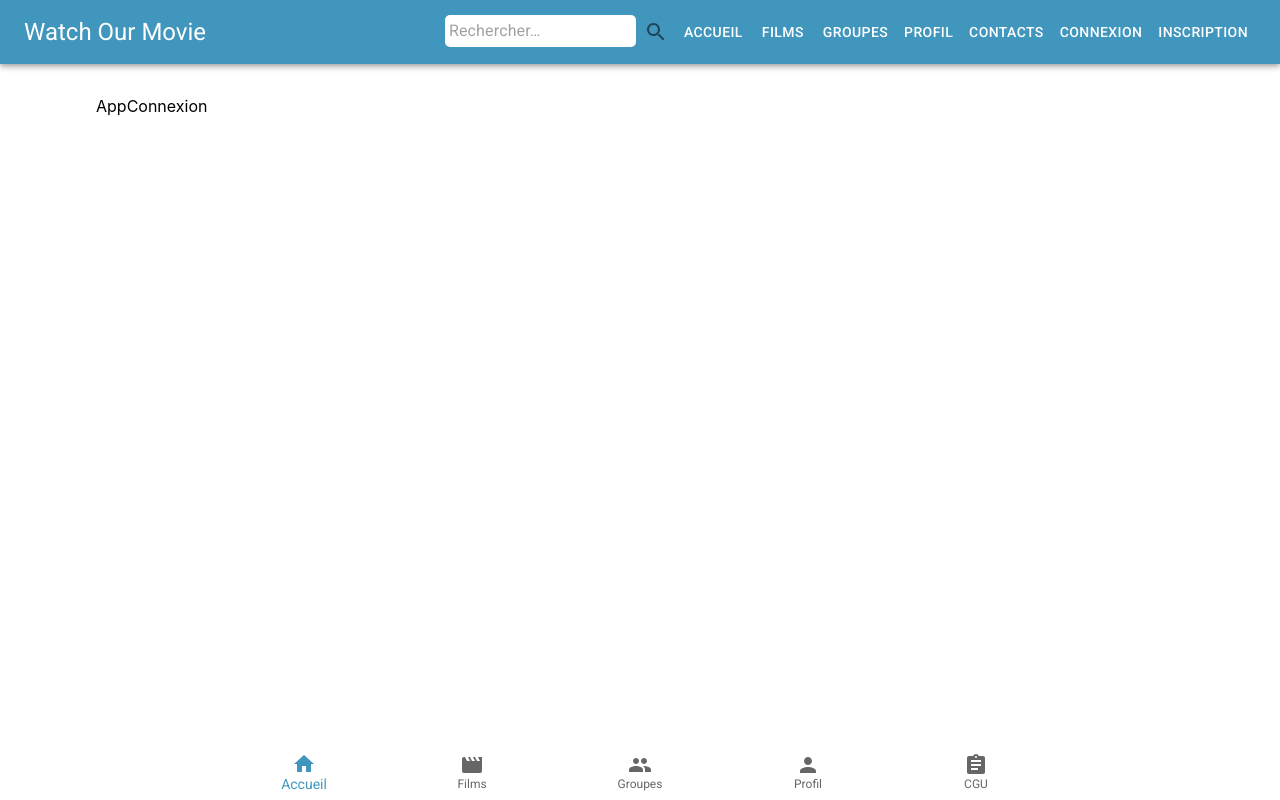
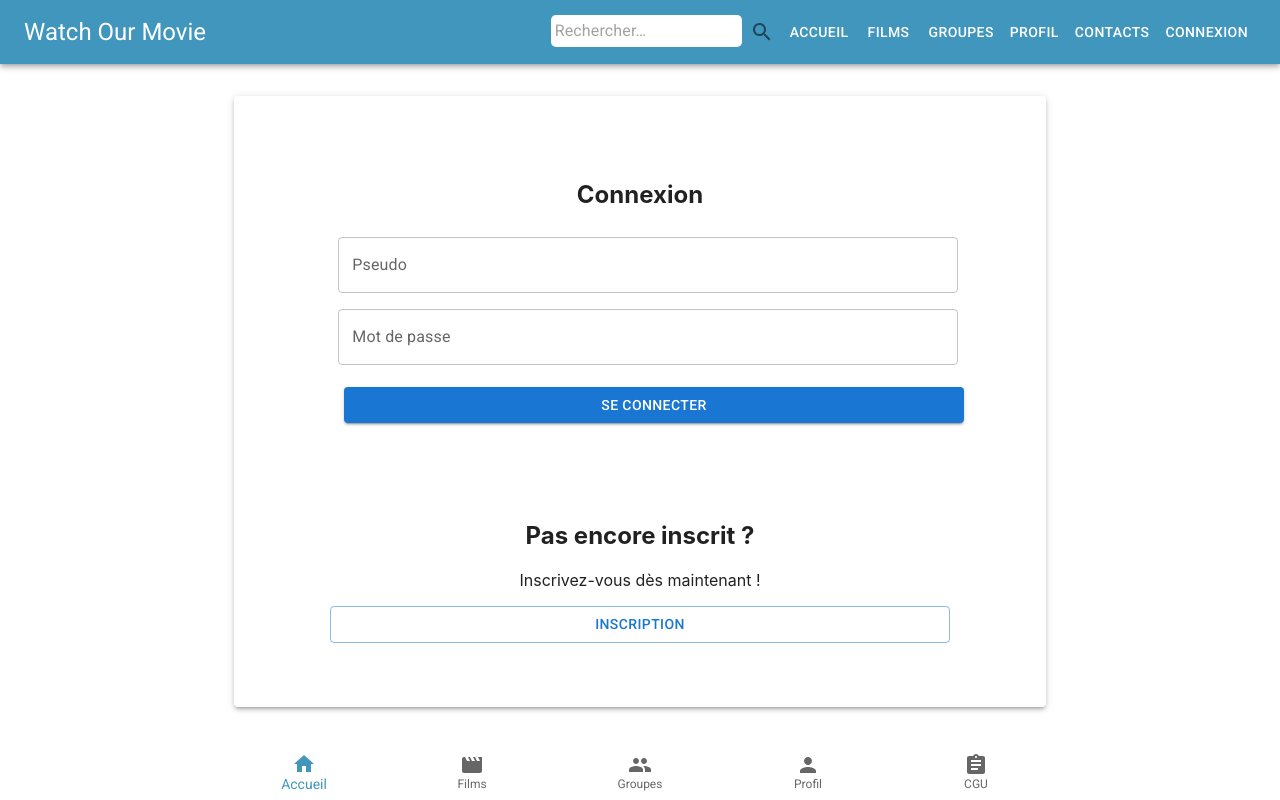
Before and after one commit to PingouinDuTurfu/WatchOurMovie, a React (Create React App) app in the folder front/wom/: page /connexion in a window 1280 px wide. Built offline with nearby package versions, Linux system fonts and the light colour scheme.

Commit message:
Connexion

```diff
--- a/front/wom/src/components/AppConnexion.tsx
+++ b/front/wom/src/components/AppConnexion.tsx
@@ -1,7 +1,26 @@
-import React from 'react'
+import React from 'react';
+import { Link } from 'react-router-dom';
+import styles from "../css/AppConnexion.module.css";
+import { Button, Paper, TextField } from '@mui/material';
 
 export default function AppConnexion() {
   return (
-    <div>AppConnexion</div>
-  )
+    <div className={styles.container}>
+      <Paper elevation={3} className={styles.paperConnexion}>
+        <div className={styles.connexionContainer}>
+        <h2>Connexion</h2>
+        <TextField className={styles.inputText} id="pseudo" label="Pseudo" variant="outlined" fullWidth />
+        <TextField className={styles.inputText} id="password" label="Mot de passe" type="password" variant="outlined" fullWidth />
+        <Button variant="contained" color="primary" fullWidth>
+          Se connecter
+        </Button></div>
+        <div className={styles.inscriptionContainer}>
+        <h2>Pas encore inscrit ?</h2>
+        <p>Inscrivez-vous dès maintenant !</p>
+        <Button component={Link} to="/inscription" variant="outlined" fullWidth>
+          Inscription
+        </Button></div>
+      </Paper>
+    </div>
+  );
 }
--- a/front/wom/src/components/AppMenu.tsx
+++ b/front/wom/src/components/AppMenu.tsx
@@ -45,9 +45,6 @@ export default function AppMenu({ setFooterNavValue }: AppMenuProps) {
         <Button color="inherit" component={Link} to="/connexion" onClick={() => handleNavClick(undefined)}>
           Connexion
         </Button>
-        <Button color="inherit" component={Link} to="/inscription" onClick={() => handleNavClick(undefined)}>
-          Inscription
-        </Button>
       </Toolbar>
     </AppBar>
   )
--- /dev/null
+++ b/front/wom/src/css/AppConnexion.module.css
@@ -0,0 +1,24 @@
+.container {
+  display: flex;
+  justify-content: center;
+  align-items: center;
+  flex-direction: column;
+}
+
+.paperConnexion {
+    padding: 2em 4em 2em 4em;
+
+    Button {
+        margin: 1em;
+    }
+
+    .inputText {
+        margin: 0.5em;
+    }
+}
+
+.connexionContainer,
+.inscriptionContainer {
+  padding: 2em;
+  text-align: center;
+}
```
